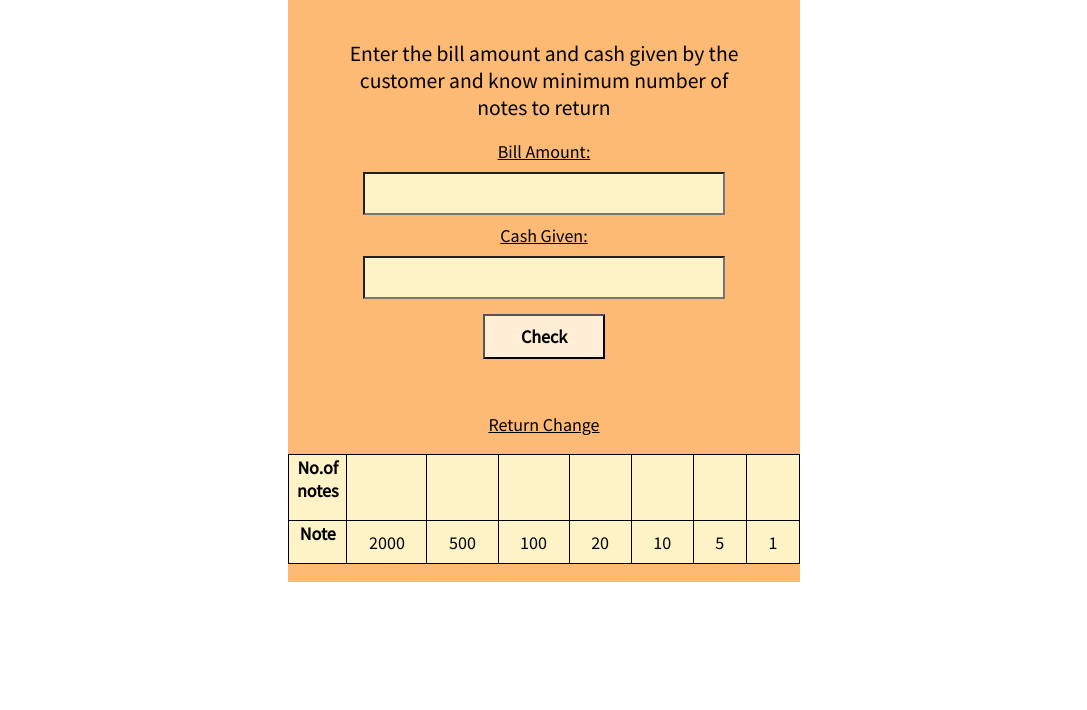
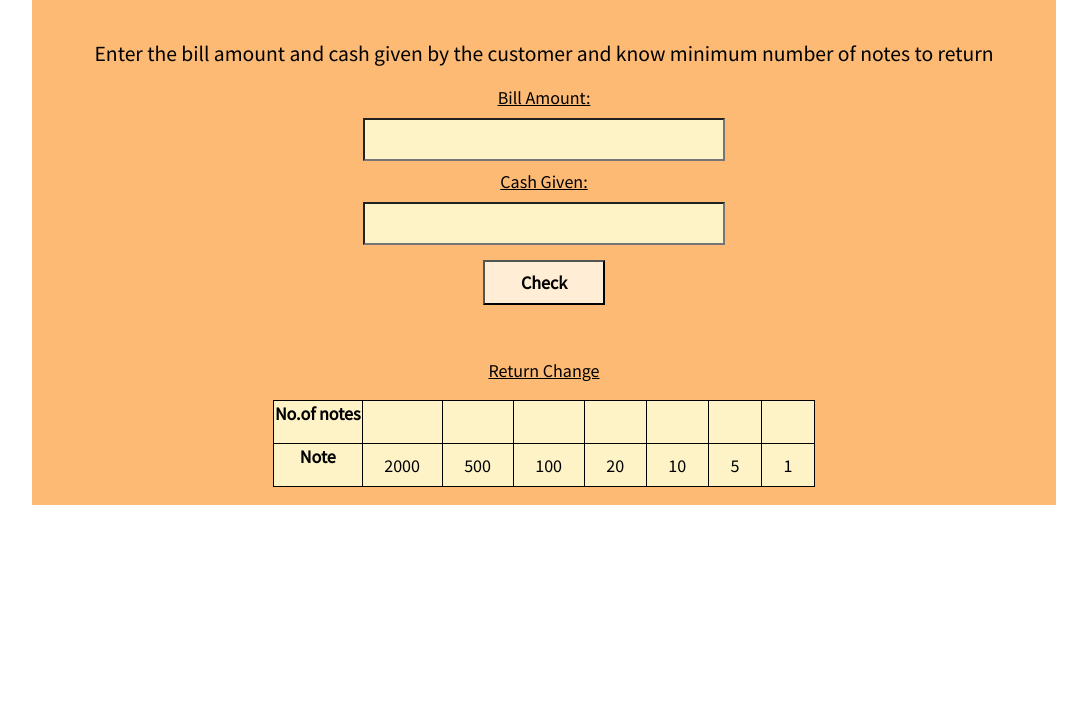
Before and after one commit to Preethipa/Cash-Register-app, a plain HTML site: page index.html in a window 1280 px wide. Shown: the part 90-800 px from the top of the page, without its empty margins (96-1183 px from the left). Drawn offline with Linux system fonts and the light colour scheme; a web font is replaced by a local one.

Commit message:
update width

```diff
--- a/style.css
+++ b/style.css
@@ -15,7 +15,7 @@ body{
     margin:auto;
     display:flex;
     flex-direction: column;
-    width: 40vw;
+    width: 80vw;
     background-color:#fdba74;
     position: static;
 
```
